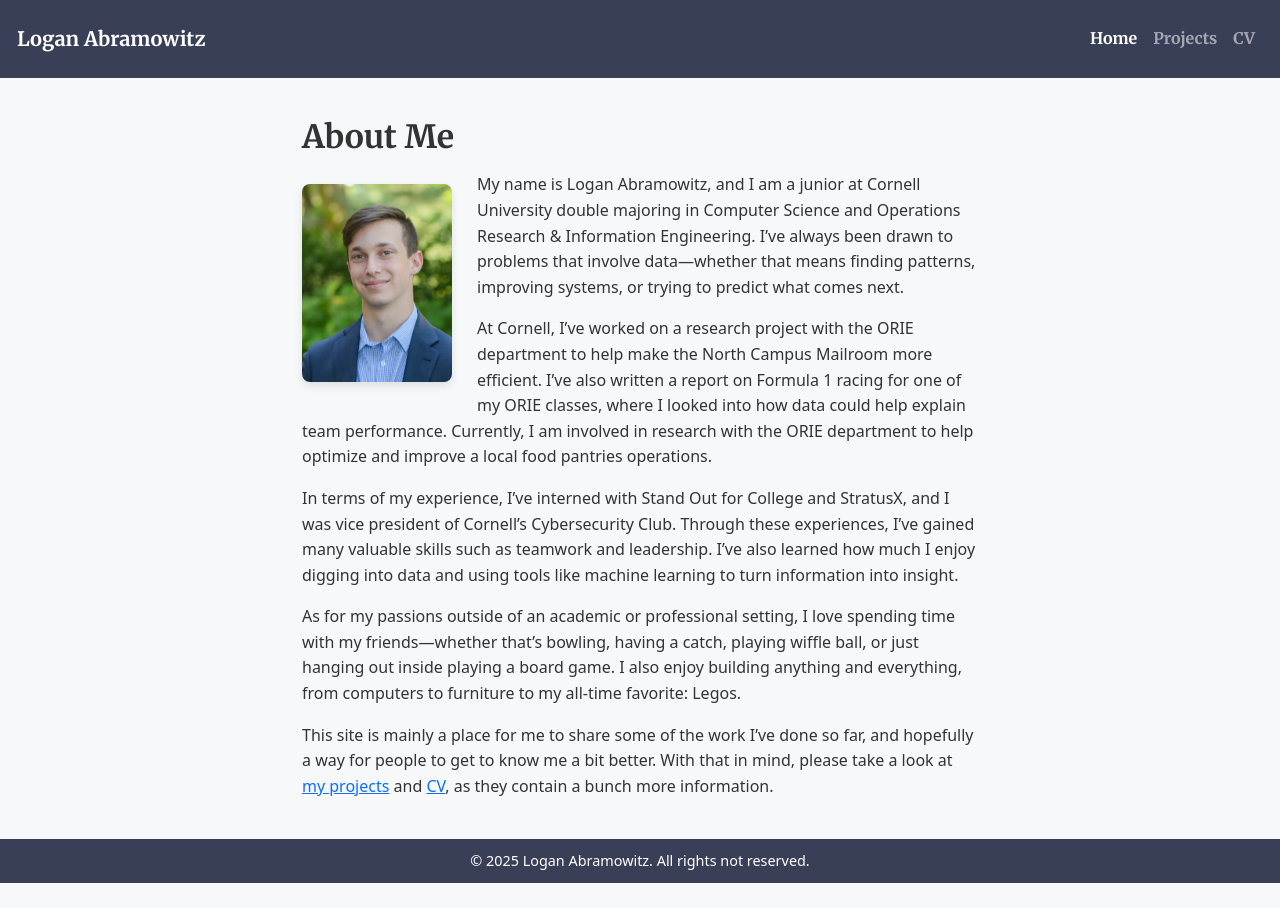
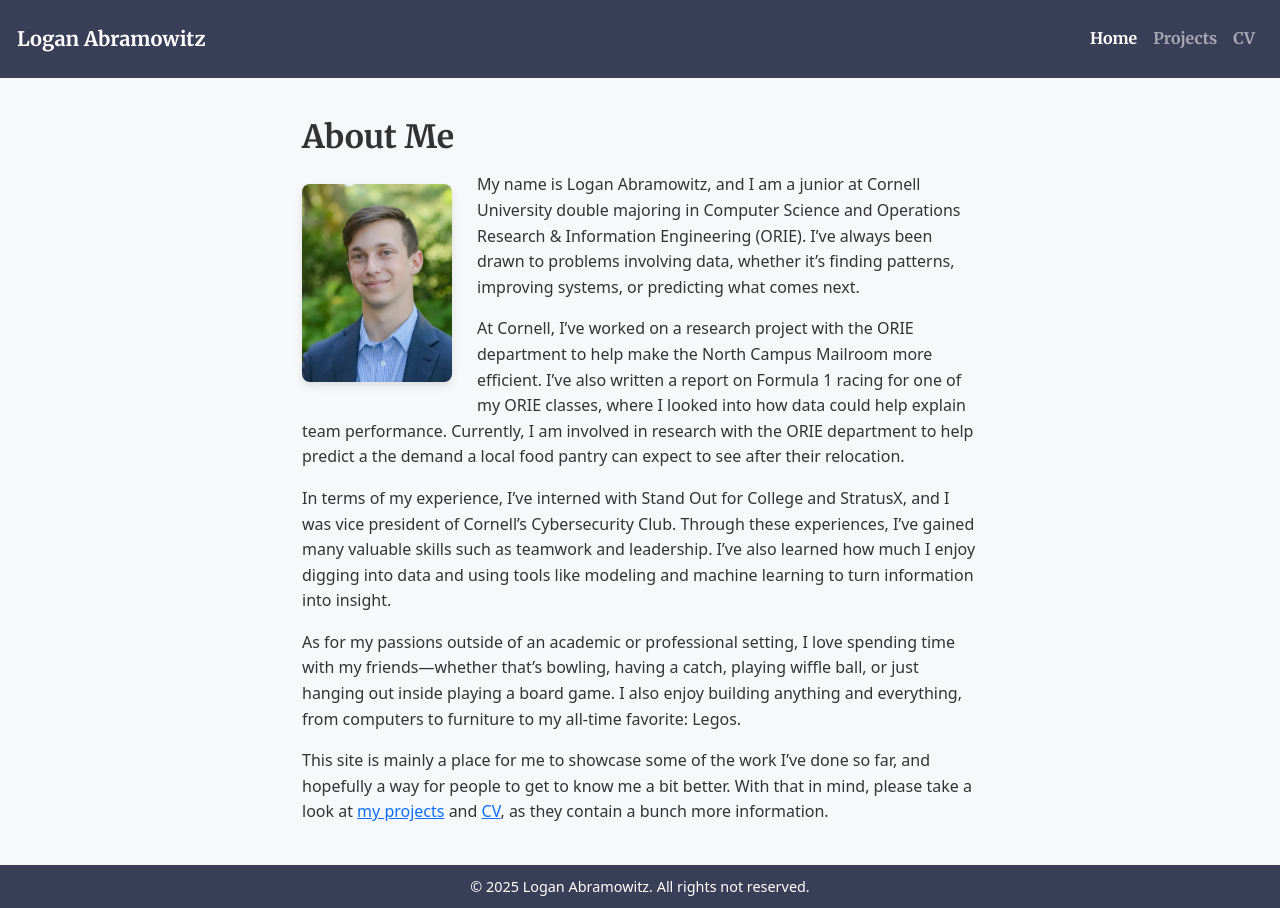
Before and after one commit to Logan-Abramowitz/Logan-Abramowitz.github.io, a Jekyll site: the page built from index.md, in a window 1280 px wide. Built offline with Jekyll 4.4.1, drawn with Linux system fonts in a browser that asks for light colours.

Commit message:
Added Fall25 Project Pages
- Added cover images, reports, and pages for snow plow and food pantry
- Made gallery text one size smaller
- minor edits to cv and bio

```diff
--- a/_layouts/project.html
+++ b/_layouts/project.html
@@ -10,7 +10,7 @@
 
 {{ content }}
 
-<p><strong>Technologies Used</strong>: {{ page.technologies | join: ", " }}</p>
+<p><strong>Tools & Methods</strong>: {{ page.technologies | join: ", " }}</p>
 
 <a href={{ "/projects/" | relative_url }} class="back-arrow">
     <i class="bi bi-arrow-left-circle-fill"></i> Back to Projects
--- a/_sass/custom.scss
+++ b/_sass/custom.scss
@@ -168,7 +168,7 @@
 
 .gallery-item p {
   margin: 13px 0;
-  font-size: .9rem;
+  font-size: .8rem;
   color: $text-color;
 }
 
--- a/index.md
+++ b/index.md
@@ -9,12 +9,12 @@
 ![Profile Picture]({{ "assets/images/profile-pic.jpg" | relative_url }}){: class="profile-image"}
 
 
-My name is {{ site.name }}, and I am a junior at Cornell University double majoring in Computer Science and Operations Research & Information Engineering. I’ve always been drawn to problems that involve data—whether that means finding patterns, improving systems, or trying to predict what comes next.
+My name is {{ site.name }}, and I am a junior at Cornell University double majoring in Computer Science and Operations Research & Information Engineering (ORIE). I’ve always been drawn to problems involving data, whether it’s finding patterns, improving systems, or predicting what comes next.
 
-At Cornell, I’ve worked on a research project with the ORIE department to help make the North Campus Mailroom more efficient. I’ve also written a report on Formula 1 racing for one of my ORIE classes, where I looked into how data could help explain team performance. Currently, I am involved in research with the ORIE department to help optimize and improve a local food pantries operations.
+At Cornell, I’ve worked on a research project with the ORIE department to help make the North Campus Mailroom more efficient. I’ve also written a report on Formula 1 racing for one of my ORIE classes, where I looked into how data could help explain team performance. Currently, I am involved in research with the ORIE department to help predict a the demand a local food pantry can expect to see after their relocation.
 
-In terms of my experience, I’ve interned with Stand Out for College and StratusX, and I was vice president of Cornell’s Cybersecurity Club. Through these experiences, I've gained many valuable skills such as teamwork and leadership. I’ve also learned how much I enjoy digging into data and using tools like machine learning to turn information into insight.
+In terms of my experience, I’ve interned with Stand Out for College and StratusX, and I was vice president of Cornell’s Cybersecurity Club. Through these experiences, I've gained many valuable skills such as teamwork and leadership. I’ve also learned how much I enjoy digging into data and using tools like modeling and machine learning to turn information into insight.
 
 As for my passions outside of an academic or professional setting, I love spending time with my friends—whether that’s bowling, having a catch, playing wiffle ball, or just hanging out inside playing a board game. I also enjoy building anything and everything, from computers to furniture to my all-time favorite: Legos.
 
-This site is mainly a place for me to share some of the work I’ve done so far, and hopefully a way for people to get to know me a bit better. With that in mind, please take a look at <a href="{{ "/projects/" | relative_url }}">my projects</a> and <a href="{{ "/cv/" | relative_url }}">CV</a>, as they contain a bunch more information.
+This site is mainly a place for me to showcase some of the work I’ve done so far, and hopefully a way for people to get to know me a bit better. With that in mind, please take a look at <a href="{{ "/projects/" | relative_url }}">my projects</a> and <a href="{{ "/cv/" | relative_url }}">CV</a>, as they contain a bunch more information.
```
Also changed, not shown: _pages/cv.md (+15 -8 lines), _pages/projects.md (+1 -1 lines), _projects/2025-snow-plows.md (added, +10 -0 lines), _projects/2026-food-pantry.md (added, +10 -0 lines), assets/images/snow-plowing-cover.jpg (added), 3 other files.
